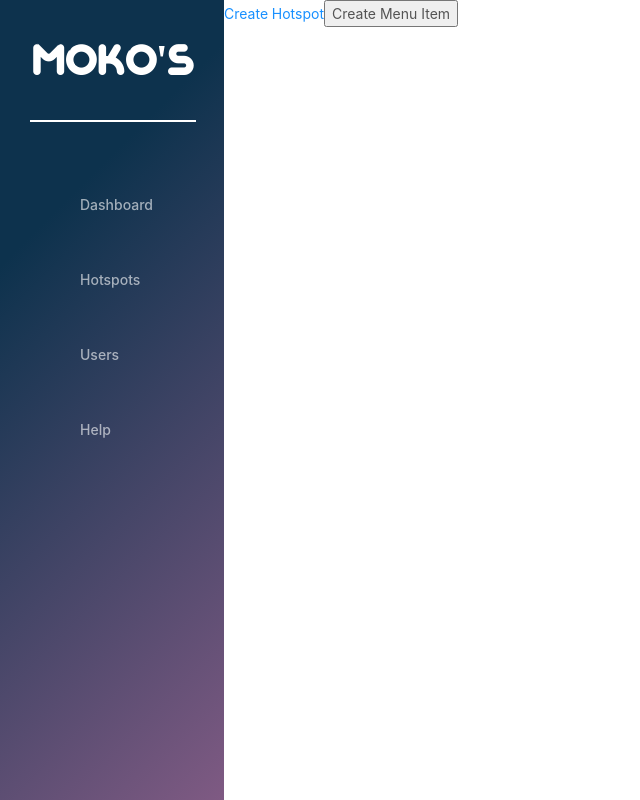
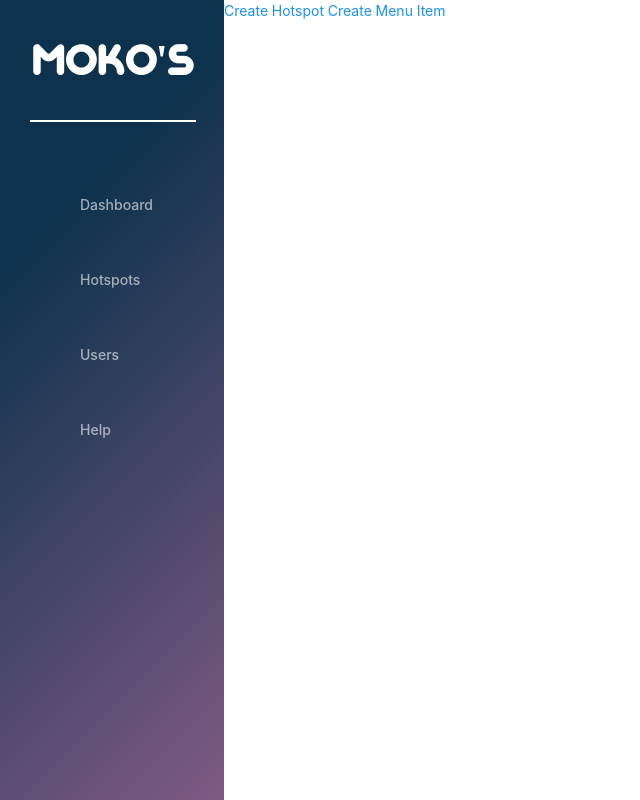
Before and after one commit to mokos-repo/mokos-dashboard, a React (Create React App) app: page / in a window 1280 px wide. Shown: the whole page, without its empty margins (0-640 px from the left). Built offline with nearby package versions, Linux system fonts and the light colour scheme; no server answers.

Commit message:
(fix) navlink of create menu Item fixed

```diff
--- a/src/screens/Dashboard/index.jsx
+++ b/src/screens/Dashboard/index.jsx
@@ -7,7 +7,7 @@ const Dashboard = ({ client }) => {
     return (
         <div>
             <NavLink to="/hotspots/create">Create Hotspot</NavLink>
-            <button>Create Menu Item</button>
+            <NavLink to="/menus/create"> Create Menu Item</NavLink>
         </div>
     )
 }
```
